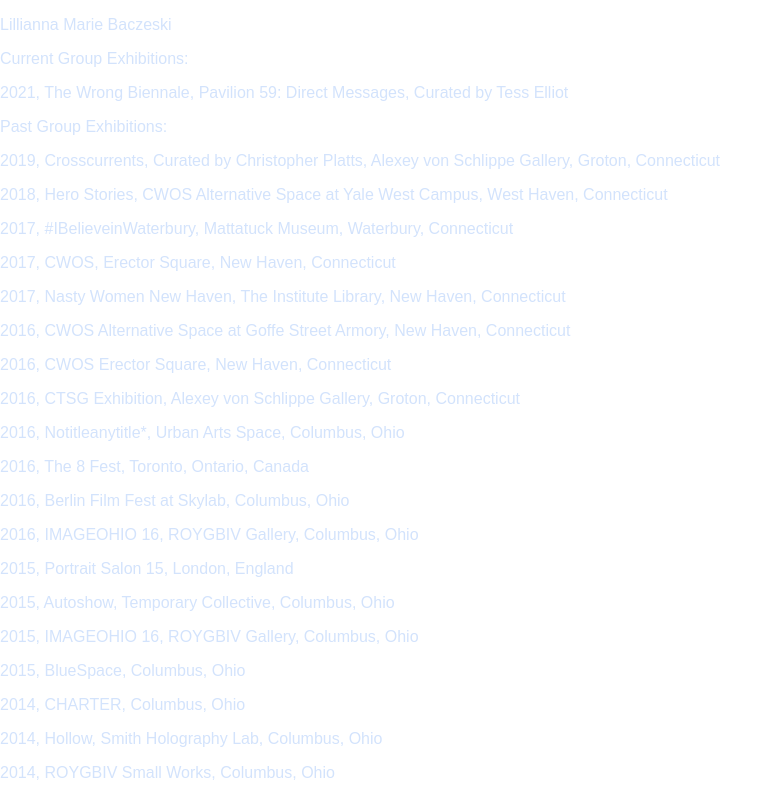
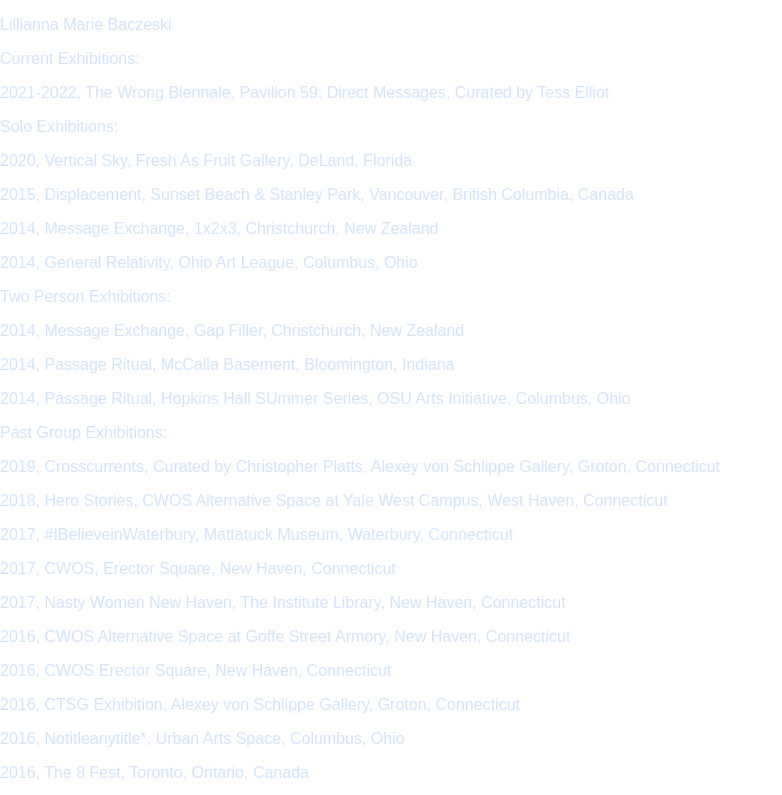
Before and after one commit to lilliannamarie/lilliannamariedotcom.github.io, a plain HTML site: page index.html in a window 1280 px wide. Shown: the top 795 px of the page, without its empty margins (0-782 px from the left). Drawn offline with Linux system fonts and the light colour scheme.

Commit message:
Update index.html

```diff
--- a/index.html
+++ b/index.html
@@ -10,10 +10,17 @@
  </head>
  <body>
   <p>     Lillianna Marie Baczeski</p>
-  <p>     Current Group Exhibitions:</p>
-  <p>     2021, The Wrong Biennale, Pavilion 59: Direct Messages, Curated by Tess Elliot</p>
-
-
+  <p>     Current Exhibitions:</p>
+  <p>     2021-2022, The Wrong Biennale, Pavilion 59: Direct Messages, Curated by Tess Elliot</p>
+  <p>     Solo Exhibitions:</p>
+  <p>     2020, Vertical Sky, Fresh As Fruit Gallery, DeLand, Florida</p>
+  <p>     2015, Displacement, Sunset Beach & Stanley Park, Vancouver, British Columbia, Canada</p>
+  <p>     2014, Message Exchange, 1x2x3, Christchurch, New Zealand</p>
+  <p>     2014, General Relativity, Ohio Art League, Columbus, Ohio</p>
+  <p>     Two Person Exhibitions:</p>
+  <p>     2014, Message Exchange, Gap Filler, Christchurch, New Zealand</p>
+  <p>     2014, Passage Ritual, McCalla Basement, Bloomington, Indiana</p>
+  <p>     2014, Passage Ritual, Hopkins Hall SUmmer Series, OSU Arts Initiative, Columbus, Ohio</p>
   <p>     Past Group Exhibitions:</p>
   <p>     2019, Crosscurrents, Curated by Christopher Platts, Alexey von Schlippe Gallery, Groton, Connecticut</p>
   <p>     2018, Hero Stories, CWOS Alternative Space at Yale West Campus, West Haven, Connecticut</p>
@@ -48,15 +55,7 @@
   <p>     2013, Remnant Space, Columbus, Ohio</p>
   <p>     2013, Ohio Art League's One Night, Columbus, Ohio</p>
   <p>     2013, Ohio Art League's Fall Juried Show, Columbus, Ohio</p>
-  <p>     Two Person Exhibitions:</p>
-  <p>     2014, Message Exchange, Gap Filler, Christchurch, New Zealand</p>
-  <p>     2014, Passage Ritual, McCalla Basement, Bloomington, Indiana</p>
-  <p>     2014, Passage Ritual, Hopkins Hall SUmmer Series, OSU Arts Initiative, Columbus, Ohio</p>
-  <p>     Solo Exhibitions:</p>
-  <p>     2020, Vertical Sky, Fresh As Fruit Gallery, DeLand, Florida</p>
-  <p>     2015, Displacement, Sunset Beach & Stanley Park, Vancouver, British Columbia, Canada</p>
-  <p>     2014, Message Exchange, 1x2x3, Christchurch, New Zealand</p>
-  <p>     2014, General Relativity, Ohio Art League, Columbus, Ohio</p>
+
   <p>     Degree Education:</p>
   <p>     2022, University of Connecticut School of Law, JD (expected)</p>
   <p>     2016, The Ohio State University, Visual Art, MFA</p>
```
